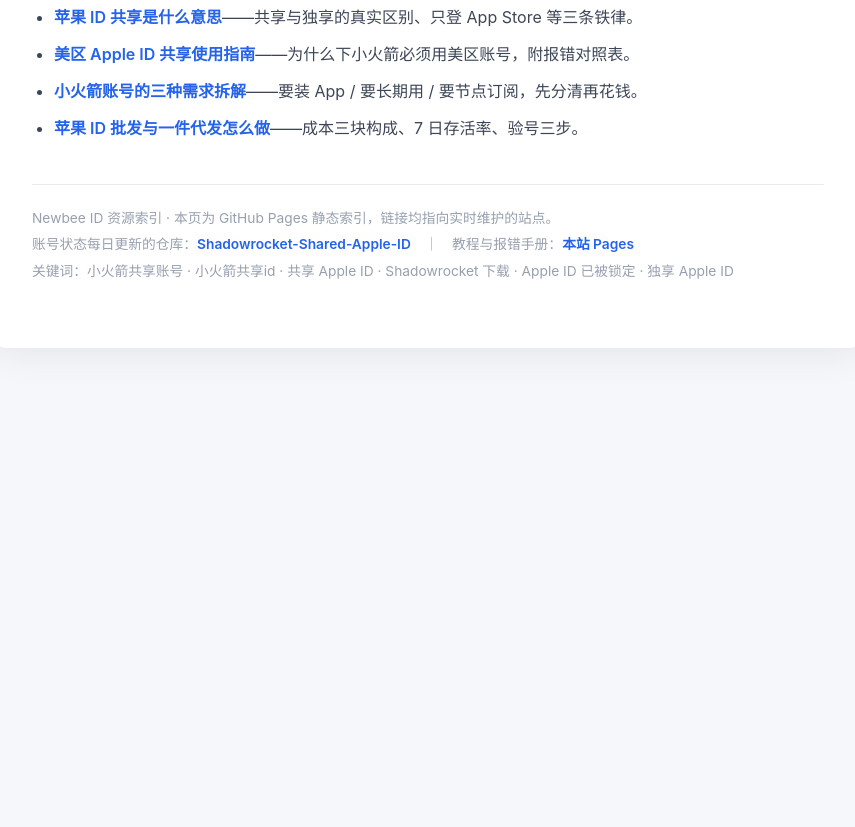
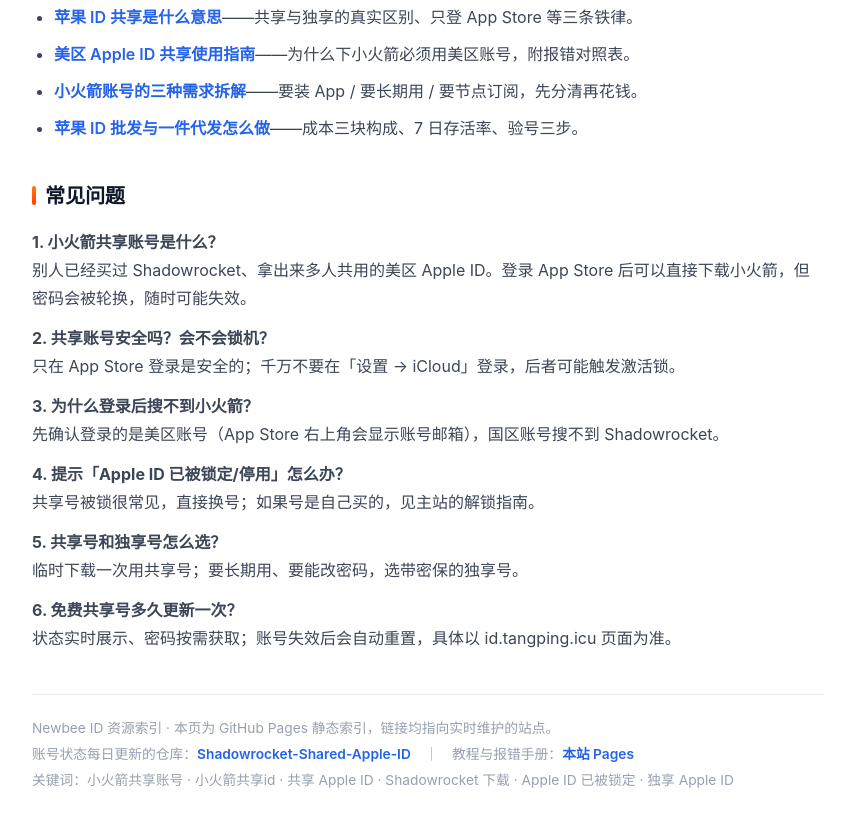
Before and after one commit to gulliblerea/gulliblerea.github.io, a plain HTML site: page index.html in a window 1280 px wide. Shown: the part 3712-4539 px from the top of the page, without its empty margins (212-1067 px from the left). Before the commit the page ends 4120 px from the top, so only its background shows below. Drawn offline with Linux system fonts and the light colour scheme.

Commit message:
feat: 首页补常见问题与 FAQPage 结构化数据

```diff
--- a/index.html
+++ b/index.html
@@ -161,6 +161,7 @@
         h2 { font-size: 1.12em; margin-top: 30px; }
     }
 </style>
+<script type="application/ld+json">{"@context": "https://schema.org", "@type": "FAQPage", "mainEntity": [{"@type": "Question", "name": "小火箭共享账号是什么？", "acceptedAnswer": {"@type": "Answer", "text": "别人已经买过 Shadowrocket、拿出来多人共用的美区 Apple ID。登录 App Store 后可以直接下载小火箭，但密码会被轮换，随时可能失效。"}}, {"@type": "Question", "name": "共享账号安全吗？会不会锁机？", "acceptedAnswer": {"@type": "Answer", "text": "只在 App Store 登录是安全的；千万不要在「设置 → iCloud」登录，后者可能触发激活锁。"}}, {"@type": "Question", "name": "为什么登录后搜不到小火箭？", "acceptedAnswer": {"@type": "Answer", "text": "先确认登录的是美区账号（App Store 右上角会显示账号邮箱），国区账号搜不到 Shadowrocket。"}}, {"@type": "Question", "name": "提示「Apple ID 已被锁定/停用」怎么办？", "acceptedAnswer": {"@type": "Answer", "text": "共享号被锁很常见，直接换号；如果号是自己买的，见主站的解锁指南。"}}, {"@type": "Question", "name": "共享号和独享号怎么选？", "acceptedAnswer": {"@type": "Answer", "text": "临时下载一次用共享号；要长期用、要能改密码，选带密保的独享号。"}}, {"@type": "Question", "name": "免费共享号多久更新一次？", "acceptedAnswer": {"@type": "Answer", "text": "状态实时展示、密码按需获取；账号失效后会自动重置，具体以 id.tangping.icu 页面为准。"}}]}</script>
 </head>
 <body>
 <div class="wrap">
@@ -306,6 +307,16 @@
 <li><a href="https://github.com/gulliblerea/apple-id-wholesale">苹果 ID 批发与一件代发怎么做</a>——成本三块构成、7 日存活率、验号三步。</li>
 </ul>
 
+<h2>常见问题</h2>
+<div class="faq" id="shared-faq-1111">
+<p><strong>1. 小火箭共享账号是什么？</strong><br>别人已经买过 Shadowrocket、拿出来多人共用的美区 Apple ID。登录 App Store 后可以直接下载小火箭，但密码会被轮换，随时可能失效。</p>
+<p><strong>2. 共享账号安全吗？会不会锁机？</strong><br>只在 App Store 登录是安全的；千万不要在「设置 → iCloud」登录，后者可能触发激活锁。</p>
+<p><strong>3. 为什么登录后搜不到小火箭？</strong><br>先确认登录的是美区账号（App Store 右上角会显示账号邮箱），国区账号搜不到 Shadowrocket。</p>
+<p><strong>4. 提示「Apple ID 已被锁定/停用」怎么办？</strong><br>共享号被锁很常见，直接换号；如果号是自己买的，见主站的解锁指南。</p>
+<p><strong>5. 共享号和独享号怎么选？</strong><br>临时下载一次用共享号；要长期用、要能改密码，选带密保的独享号。</p>
+<p><strong>6. 免费共享号多久更新一次？</strong><br>状态实时展示、密码按需获取；账号失效后会自动重置，具体以 id.tangping.icu 页面为准。</p>
+</div>
+
 <p class="foot">Newbee ID 资源索引 · 本页为 GitHub Pages 静态索引，链接均指向实时维护的站点。<br>
 账号状态每日更新的仓库：<a href="https://github.com/gulliblerea/Shadowrocket-Shared-Apple-ID">Shadowrocket-Shared-Apple-ID</a>　｜　教程与报错手册：<a href="https://gulliblerea.github.io/-id-/">本站 Pages</a><br>
 关键词：小火箭共享账号 · 小火箭共享id · 共享 Apple ID · Shadowrocket 下载 · Apple ID 已被锁定 · 独享 Apple ID</p>
```
